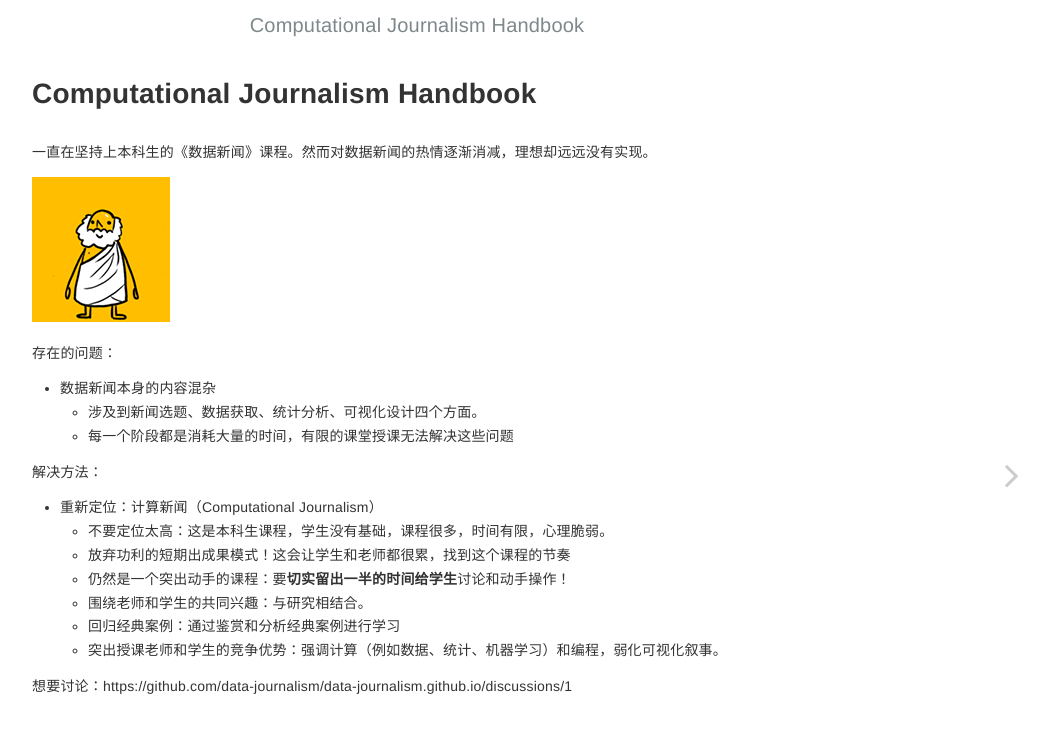
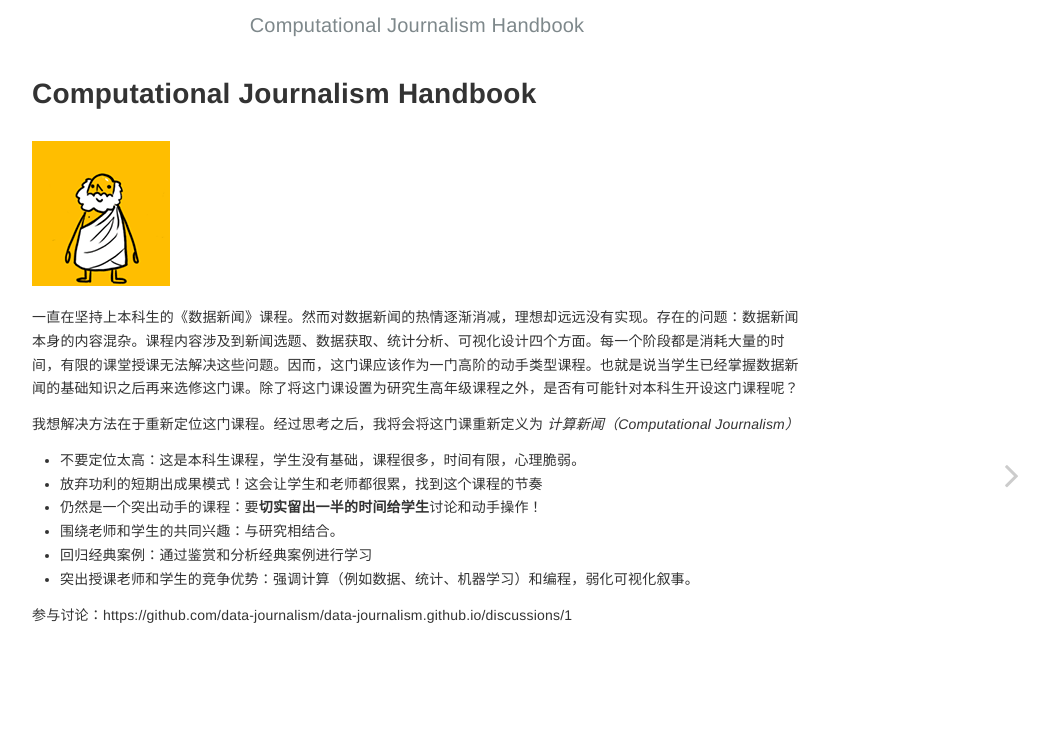
Before and after one commit to data-journalism/data-journalism.github.io, a Jekyll site: the page built from index.md, in a window 1280 px wide. Shown: the top 733 px of the page, without its empty margins (223-1271 px from the left). Built offline with Jekyll 4.4.1, drawn with Linux system fonts in a browser that asks for light colours.

Commit message:
Update index.md

```diff
--- a/index.md
+++ b/index.md
@@ -2,25 +2,18 @@
 layout: home
 ---
 
-一直在坚持上本科生的《数据新闻》课程。然而对数据新闻的热情逐渐消减，理想却远远没有实现。
 
 ![](socrates_jump.gif)
 
-存在的问题：
+一直在坚持上本科生的《数据新闻》课程。然而对数据新闻的热情逐渐消减，理想却远远没有实现。存在的问题：数据新闻本身的内容混杂。课程内容涉及到新闻选题、数据获取、统计分析、可视化设计四个方面。每一个阶段都是消耗大量的时间，有限的课堂授课无法解决这些问题。因而，这门课应该作为一门高阶的动手类型课程。也就是说当学生已经掌握数据新闻的基础知识之后再来选修这门课。除了将这门课设置为研究生高年级课程之外，是否有可能针对本科生开设这门课程呢？
 
-- 数据新闻本身的内容混杂
-   - 涉及到新闻选题、数据获取、统计分析、可视化设计四个方面。
-   - 每一个阶段都是消耗大量的时间，有限的课堂授课无法解决这些问题
+我想解决方法在于重新定位这门课程。经过思考之后，我将会将这门课重新定义为 *计算新闻（Computational Journalism）*
 
+- 不要定位太高：这是本科生课程，学生没有基础，课程很多，时间有限，心理脆弱。
+- 放弃功利的短期出成果模式！这会让学生和老师都很累，找到这个课程的节奏
+- 仍然是一个突出动手的课程：要**切实留出一半的时间给学生**讨论和动手操作！
+- 围绕老师和学生的共同兴趣：与研究相结合。
+- 回归经典案例：通过鉴赏和分析经典案例进行学习
+- 突出授课老师和学生的竞争优势：强调计算（例如数据、统计、机器学习）和编程，弱化可视化叙事。
 
-解决方法：
-
-- 重新定位：计算新闻（Computational Journalism）
-   - 不要定位太高：这是本科生课程，学生没有基础，课程很多，时间有限，心理脆弱。
-   - 放弃功利的短期出成果模式！这会让学生和老师都很累，找到这个课程的节奏
-   - 仍然是一个突出动手的课程：要**切实留出一半的时间给学生**讨论和动手操作！
-   - 围绕老师和学生的共同兴趣：与研究相结合。
-   - 回归经典案例：通过鉴赏和分析经典案例进行学习
-   - 突出授课老师和学生的竞争优势：强调计算（例如数据、统计、机器学习）和编程，弱化可视化叙事。
-
-想要讨论：https://github.com/data-journalism/data-journalism.github.io/discussions/1
+参与讨论：https://github.com/data-journalism/data-journalism.github.io/discussions/1
```
